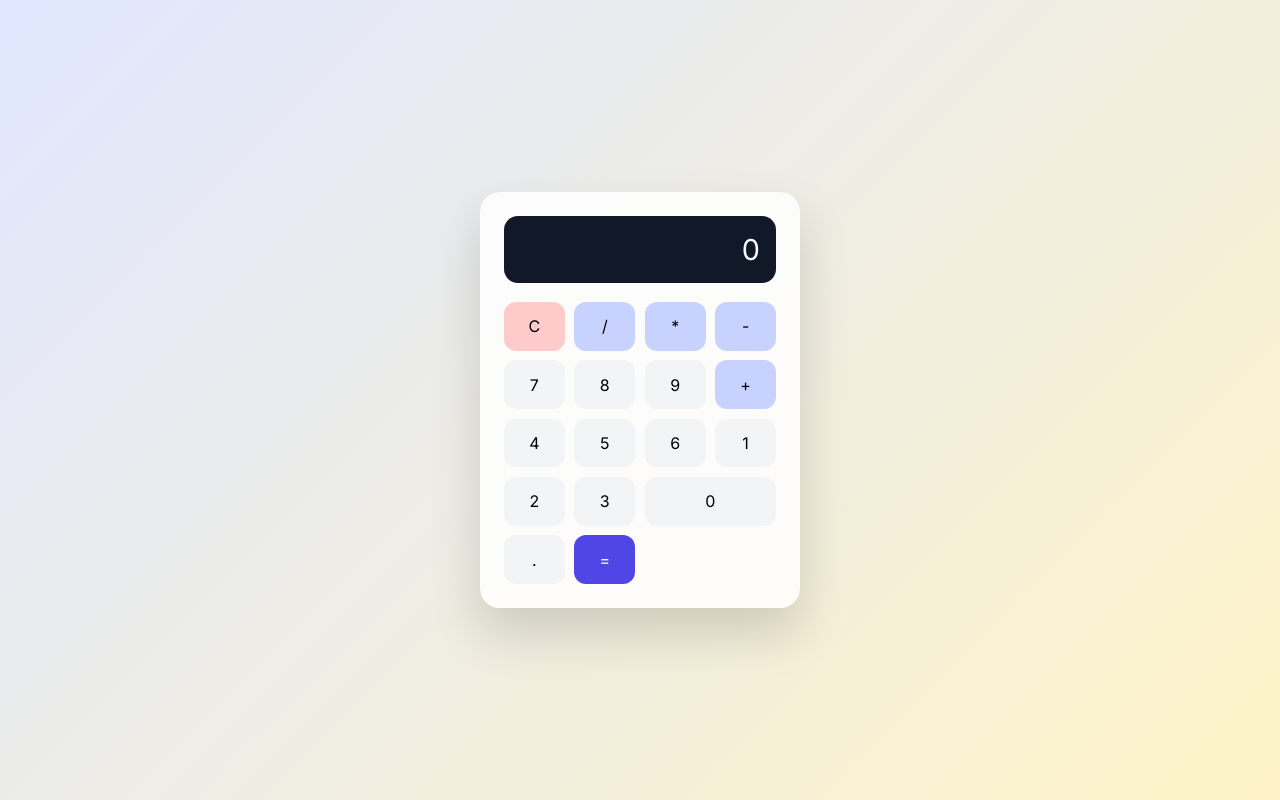
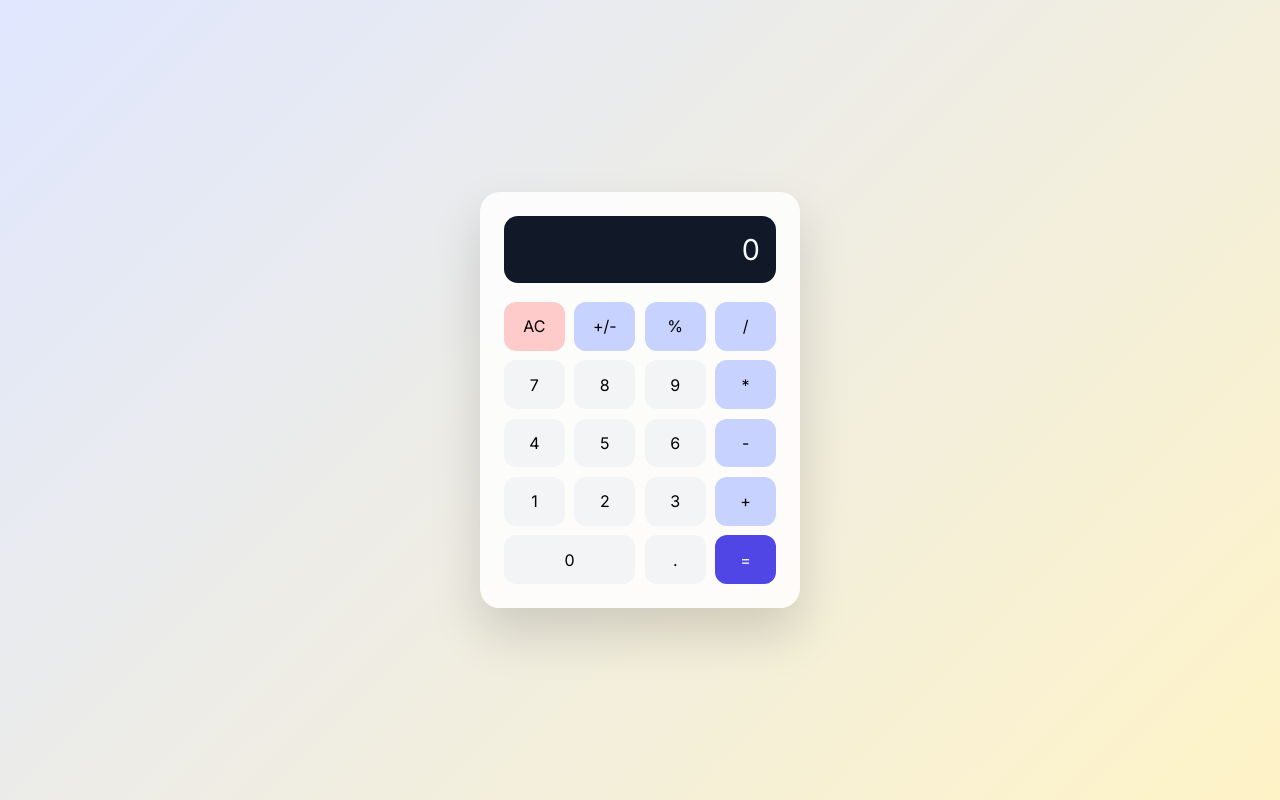
Before and after one commit to mallya-m/calculator-plus-plus, a plain HTML site: page index.html in a window 1280 px wide. Drawn offline with Linux system fonts and the light colour scheme.

Commit message:
Modified structure

```diff
--- a/index.html
+++ b/index.html
@@ -12,23 +12,25 @@
             <div class="expression" id="expression">0</div>
         </div>
         <div class="buttons">
-            <button class="btn clear" data-value="C">C</button>
+            <button class="btn clear" data-value="C">AC</button>
+            <button class="btn operator" data-value="+/-">+/-</button>
+            <button class="btn operator" data-value="%">%</button>
             <button class="btn operator" data-value="/">/</button>
-            <button class="btn operator" data-value="*">*</button>
-            <button class="btn operator" data-value="-">-</button>
 
             <button class="btn" data-value="7">7</button>
             <button class="btn" data-value="8">8</button>
             <button class="btn" data-value="9">9</button>
-            <button class="btn operator" data-value="+">+</button>
+            <button class="btn operator" data-value="*">*</button>
 
             <button class="btn" data-value="4">4</button>
             <button class="btn" data-value="5">5</button>
             <button class="btn" data-value="6">6</button>
+            <button class="btn operator" data-value="-">-</button>
 
             <button class="btn" data-value="1">1</button>
             <button class="btn" data-value="2">2</button>
             <button class="btn" data-value="3">3</button>
+            <button class="btn operator" data-value="+">+</button>
 
             <button class="btn zero" data-value="0">0</button>
             <button class="btn" data-value=".">.</button>
```
